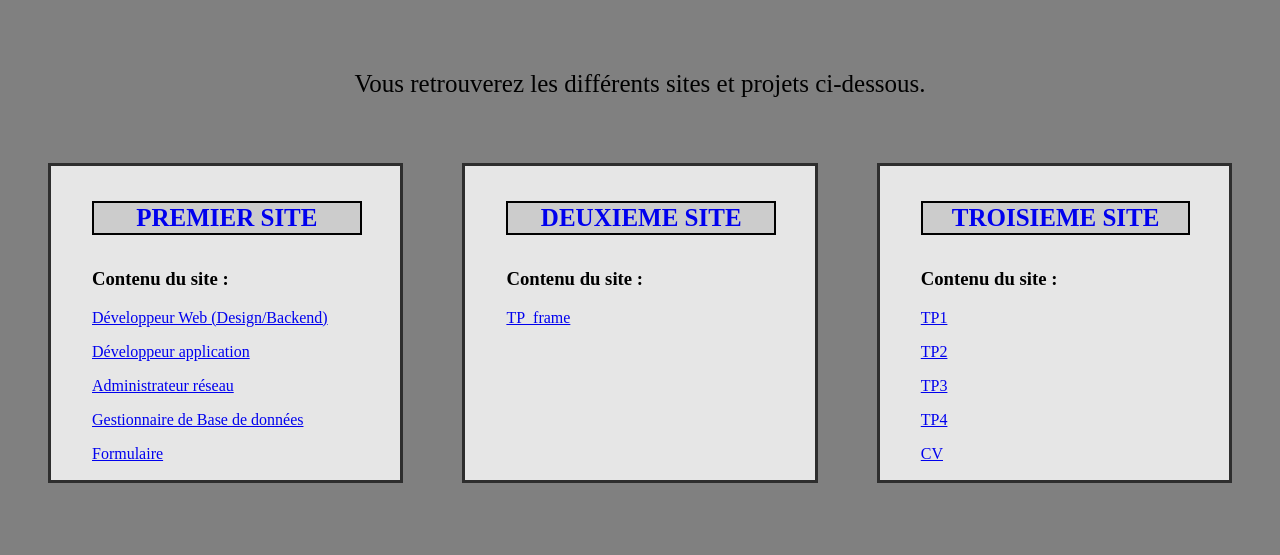
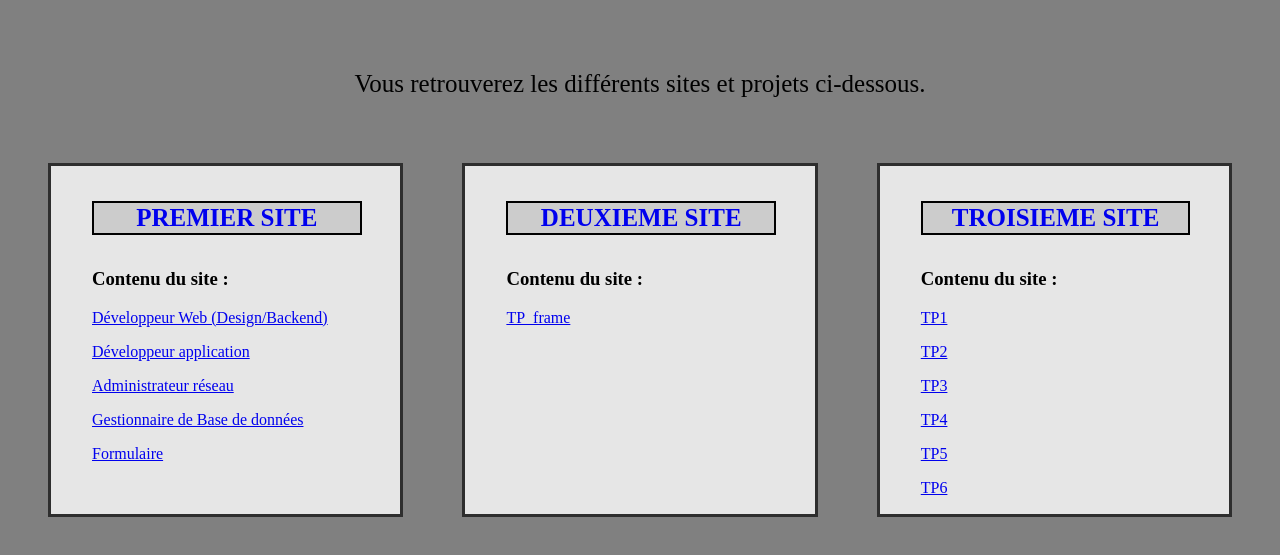
Before and after one commit to Karuraa/Accueil, a plain HTML site: page index.html in a window 1280 px wide. Shown: the part 103-658 px from the top of the page. Drawn offline with Linux system fonts and the light colour scheme.

Commit message:
Update index.html

```diff
--- a/index.html
+++ b/index.html
@@ -41,7 +41,8 @@
       <ul><a href="boite.html">TP2</a></ul>
       <ul><a href="tableau.html">TP3</a></ul>
       <ul><a href="tableau2.html">TP4</a></ul>
-      <ul><a href="https://karuraa.github.io/cv/">CV</a></ul>
+      <ul><a href="https://karuraa.github.io/cv/">TP5</a></ul>
+      <ul><a href="https://karuraa.github.io/tpcss/menu.html">TP6</a></ul>
 
 </div>
 
```
